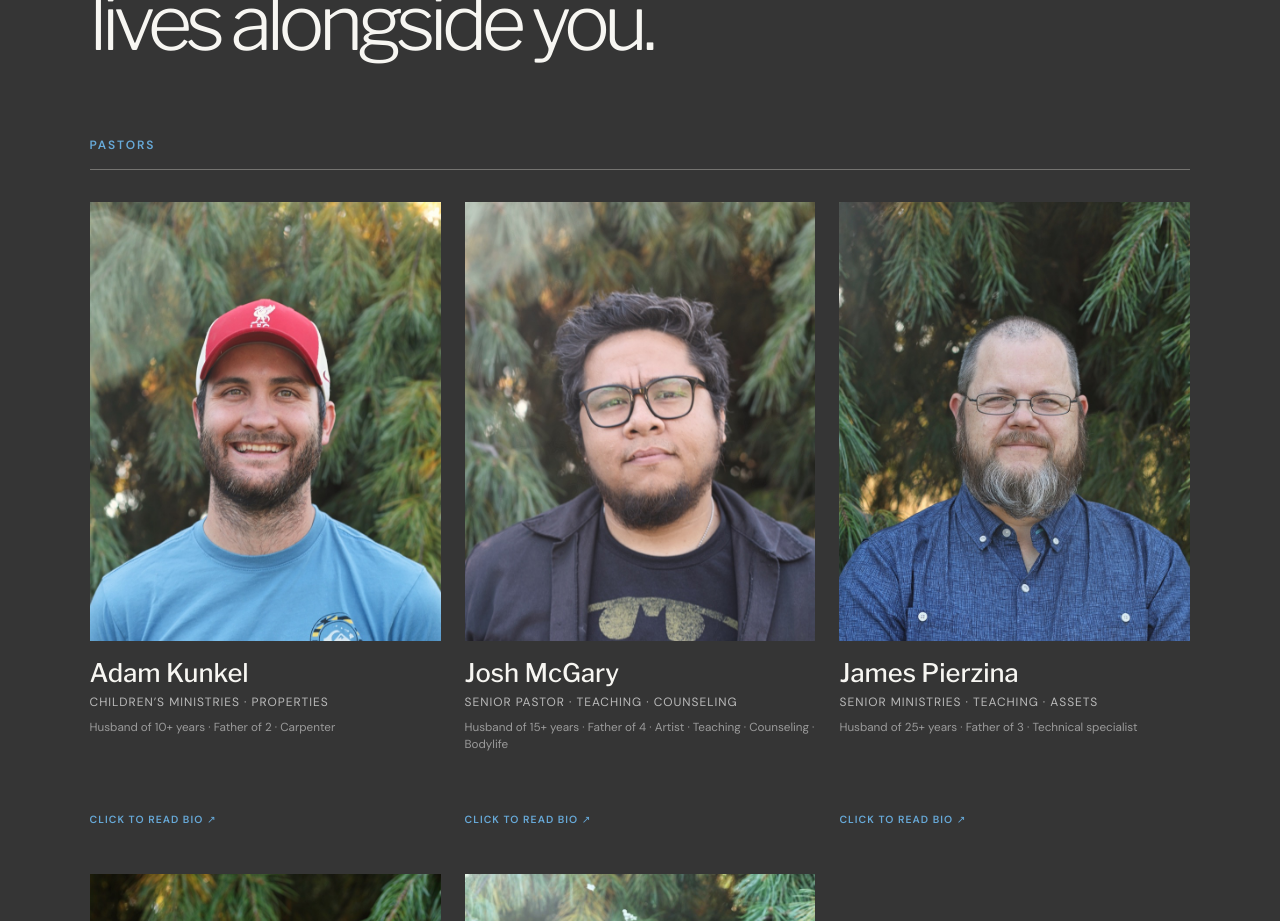
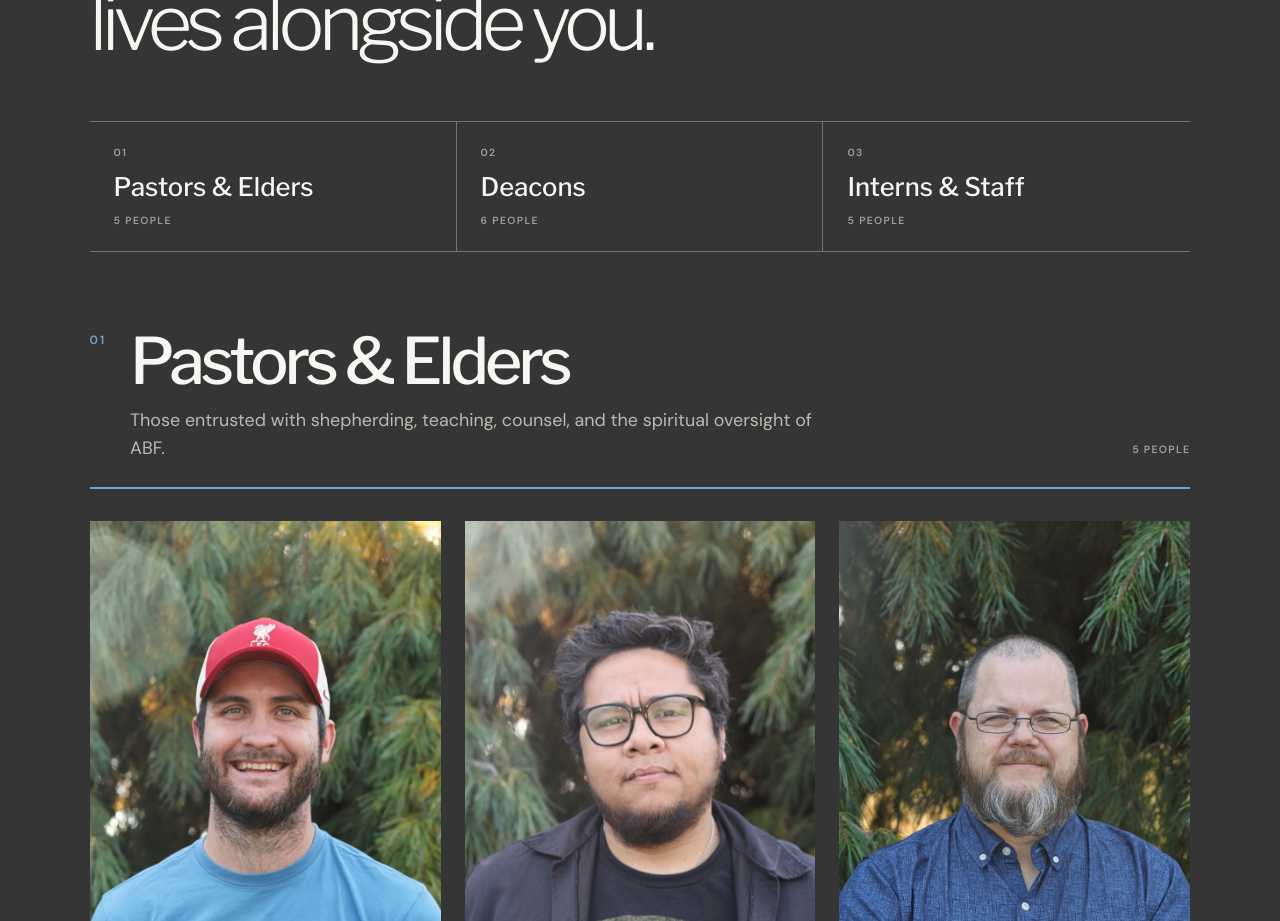
Before and after one commit to joshmcgary/abfpdx-preview, a React (Vite) app: page / in a window 1280 px wide. Shown: the part 7540-8461 px from the top of the page. Built offline with nearby package versions, Linux system fonts and the light colour scheme.

Commit message:
Restore prominent leadership sequence

```diff
--- a/src/App.jsx
+++ b/src/App.jsx
@@ -3,6 +3,12 @@ import { beliefs, ministries, staff, sundays } from './content.js'
 
 const asset = (path) => `${import.meta.env.BASE_URL}${path.replace(/^\//, '')}`
 const Arrow = () => <span aria-hidden="true">↗</span>
+
+const staffGroupDetails = {
+  Pastors: { title: 'Pastors & Elders', description: 'Those entrusted with shepherding, teaching, counsel, and the spiritual oversight of ABF.' },
+  Deacons: { title: 'Deacons', description: 'Those entrusted with the practical care, coordination, and ministry welfare of the church.' },
+  'Interns & Staff': { title: 'Interns & Staff', description: 'Those learning, leading, teaching, and helping carry ABF’s ministries into daily life.' },
+}
 
 function MinistryIcon({ type }) {
   const common = { fill: 'none', stroke: 'currentColor', strokeWidth: 1.7, strokeLinecap: 'round', strokeLinejoin: 'round' }
@@ -244,7 +250,8 @@ function App() {
 
       <section className="people" id="people">
         <div className="section-heading light"><p className="section-label">Our people</p><h2>Leadership that<br/>lives alongside you.</h2></div>
-        <div className="staff-groups">{Object.entries(staff).map(([group, people]) => <section key={group}><h3>{group}</h3><div className="staff-grid">{people.map(person => <StaffCard person={person} key={person.name}/>)}</div></section>)}</div>
+        <nav className="staff-sequence" aria-label="Leadership groups">{Object.keys(staff).map((group, index) => <a href={`#staff-group-${index + 1}`} key={group}><span>{String(index + 1).padStart(2, '0')}</span><strong>{staffGroupDetails[group]?.title || group}</strong><small>{staff[group].length} people</small></a>)}</nav>
+        <div className="staff-groups">{Object.entries(staff).map(([group, people], index) => <section id={`staff-group-${index + 1}`} key={group}><header className="staff-group-header"><span>{String(index + 1).padStart(2, '0')}</span><div><h3>{staffGroupDetails[group]?.title || group}</h3><p>{staffGroupDetails[group]?.description}</p></div><small>{people.length} people</small></header><div className="staff-grid">{people.map(person => <StaffCard person={person} key={person.name}/>)}</div></section>)}</div>
       </section>
 
       <section className="connect" id="connect">
--- a/src/styles.css
+++ b/src/styles.css
@@ -45,6 +45,23 @@ footer{background:#111}
 .staff-groups>section{margin-top:5rem}
 .staff-groups>section>h3{color:var(--blue);text-transform:uppercase;font-size:.75rem;letter-spacing:.16em;padding-bottom:1rem;border-bottom:1px solid #f4f0e755}
 .staff-grid{display:grid;grid-template-columns:repeat(3,1fr);gap:2.5rem 1.5rem;margin-top:2rem}
+.staff-sequence{display:grid;grid-template-columns:repeat(3,1fr);margin-top:4rem;border-top:1px solid #f4f0e755;border-bottom:1px solid #f4f0e755}
+.staff-sequence a{display:grid;gap:.75rem;padding:1.5rem;text-decoration:none;border-right:1px solid #f4f0e755;transition:background .2s ease,color .2s ease}
+.staff-sequence a:last-child{border-right:0}
+.staff-sequence a:hover,.staff-sequence a:focus-visible{background:var(--blue);color:var(--ink);outline:0}
+.staff-sequence span,.staff-sequence small{font:600 .65rem 'DM Sans';letter-spacing:.13em;text-transform:uppercase;color:#f4f0e590}
+.staff-sequence strong{font:500 clamp(1.2rem,2vw,1.8rem) 'Libre Franklin'}
+.staff-sequence a:hover span,.staff-sequence a:hover small,.staff-sequence a:focus-visible span,.staff-sequence a:focus-visible small{color:#162c24b3}
+.staff-groups>section{scroll-margin-top:2rem}
+.staff-group-header{display:grid;grid-template-columns:auto 1fr auto;align-items:end;gap:1.5rem;padding:0 0 1.5rem;border-bottom:2px solid var(--blue)}
+.staff-group-header>span{align-self:start;color:var(--blue);font:700 .75rem 'DM Sans';letter-spacing:.16em}
+.staff-group-header h3{color:var(--cream);font:400 clamp(2.8rem,5vw,5.8rem)/.92 'Libre Franklin';letter-spacing:-.06em;text-transform:none;margin:0}
+.staff-groups .staff-group-header p{max-width:700px;margin:1rem 0 0;padding:0;border:0;color:#f4f0e5b5;font:400 clamp(.95rem,1.4vw,1.15rem)/1.55 'DM Sans';text-transform:none;letter-spacing:normal}
+.staff-group-header>small{font:600 .66rem 'DM Sans';letter-spacing:.12em;text-transform:uppercase;color:#f4f0e590;padding-bottom:.4rem}
+.staff-groups>section:nth-child(2) .staff-group-header{border-color:var(--gold)}
+.staff-groups>section:nth-child(2) .staff-group-header>span{color:var(--gold)}
+.staff-groups>section:nth-child(3) .staff-group-header{border-color:var(--red)}
+.staff-groups>section:nth-child(3) .staff-group-header>span{color:var(--red)}
 .staff-card{min-width:0}
 .staff-card img,.staff-placeholder{display:block;width:100%;aspect-ratio:4/5;object-fit:cover;object-position:center top;background:#222}
 .staff-card h4{font:500 clamp(1.25rem,2vw,1.7rem) 'Libre Franklin';margin:1rem 0 .35rem}
@@ -54,6 +71,7 @@ footer{background:#111}
 
 @media(max-width:800px){.sunday-grid{grid-template-columns:1fr 1fr}.sunday-grid article{border-right:0;border-bottom:5px solid var(--ink)}.sunday-grid article:nth-child(odd){border-right:5px solid var(--ink)}.staff-grid{grid-template-columns:1fr 1fr}}
 @media(max-width:480px){.sunday-grid,.staff-grid{grid-template-columns:1fr}.sunday-grid article,.sunday-grid article:nth-child(odd){border-right:0;min-height:270px}}
+@media(max-width:700px){.staff-sequence{grid-template-columns:1fr}.staff-sequence a{grid-template-columns:2.2rem 1fr auto;align-items:center;border-right:0;border-bottom:1px solid #f4f0e755}.staff-sequence a:last-child{border-bottom:0}.staff-group-header{grid-template-columns:auto 1fr;align-items:start}.staff-group-header>small{grid-column:2}.staff-group-header h3{font-size:clamp(2.6rem,12vw,4.5rem)}}
 
 .tilt-media{--tilt-x:0deg;--tilt-y:0deg;--shine-x:50%;--shine-y:50%;position:relative;width:calc(100% + 4rem);height:220px;margin:1.5rem -2rem 1.75rem;border-top:5px solid var(--ink);border-bottom:5px solid var(--ink);overflow:hidden;transform:perspective(750px) rotateX(var(--tilt-x)) rotateY(var(--tilt-y)) scale(1.015);transform-origin:center;transition:transform 160ms ease-out;will-change:transform;isolation:isolate;touch-action:pan-y}
 .tilt-media::after{content:"";position:absolute;inset:0;z-index:2;pointer-events:none;background:radial-gradient(circle at var(--shine-x) var(--shine-y),rgba(255,255,255,.19),transparent 42%);opacity:.65;transition:opacity 160ms ease-out}
```
